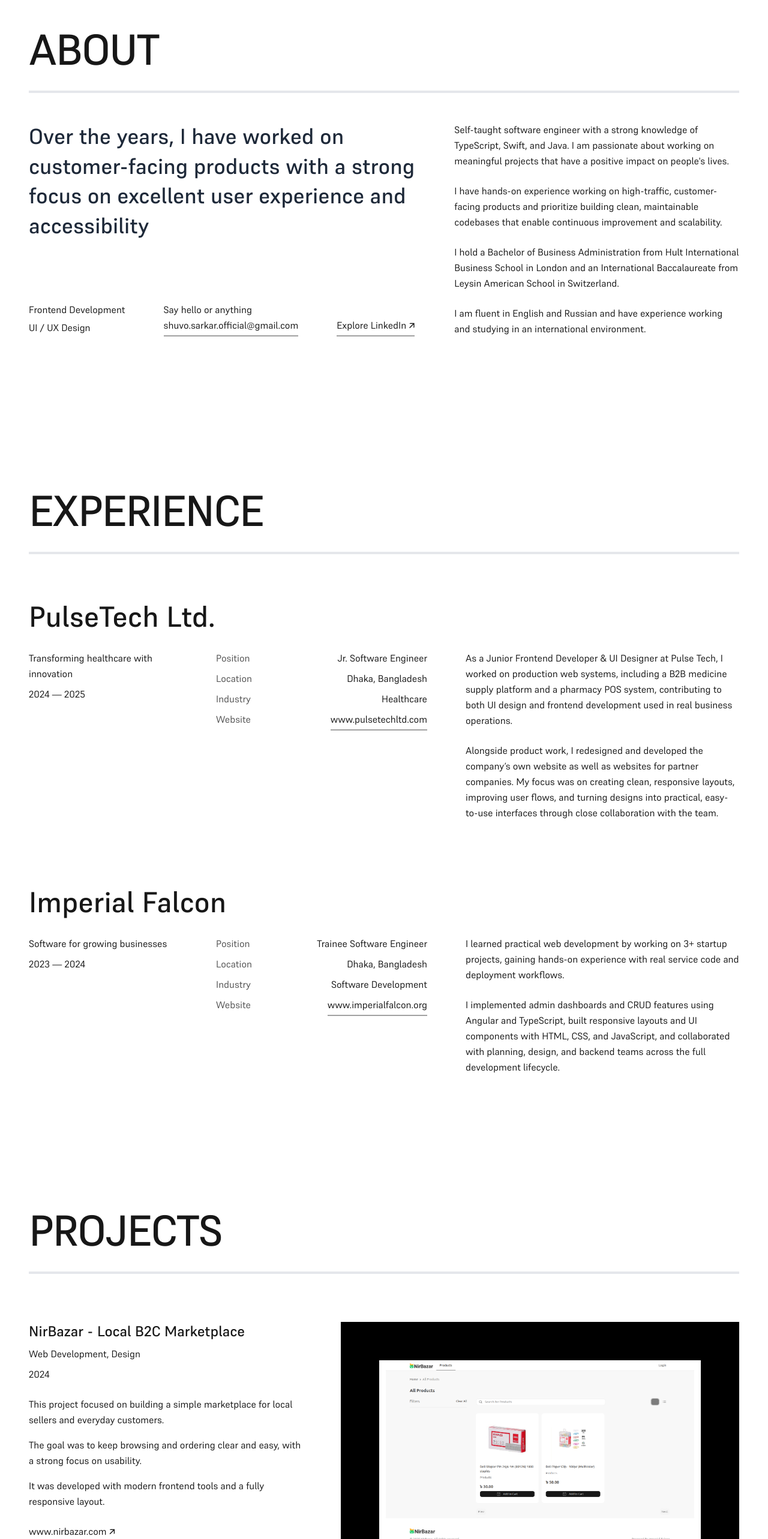
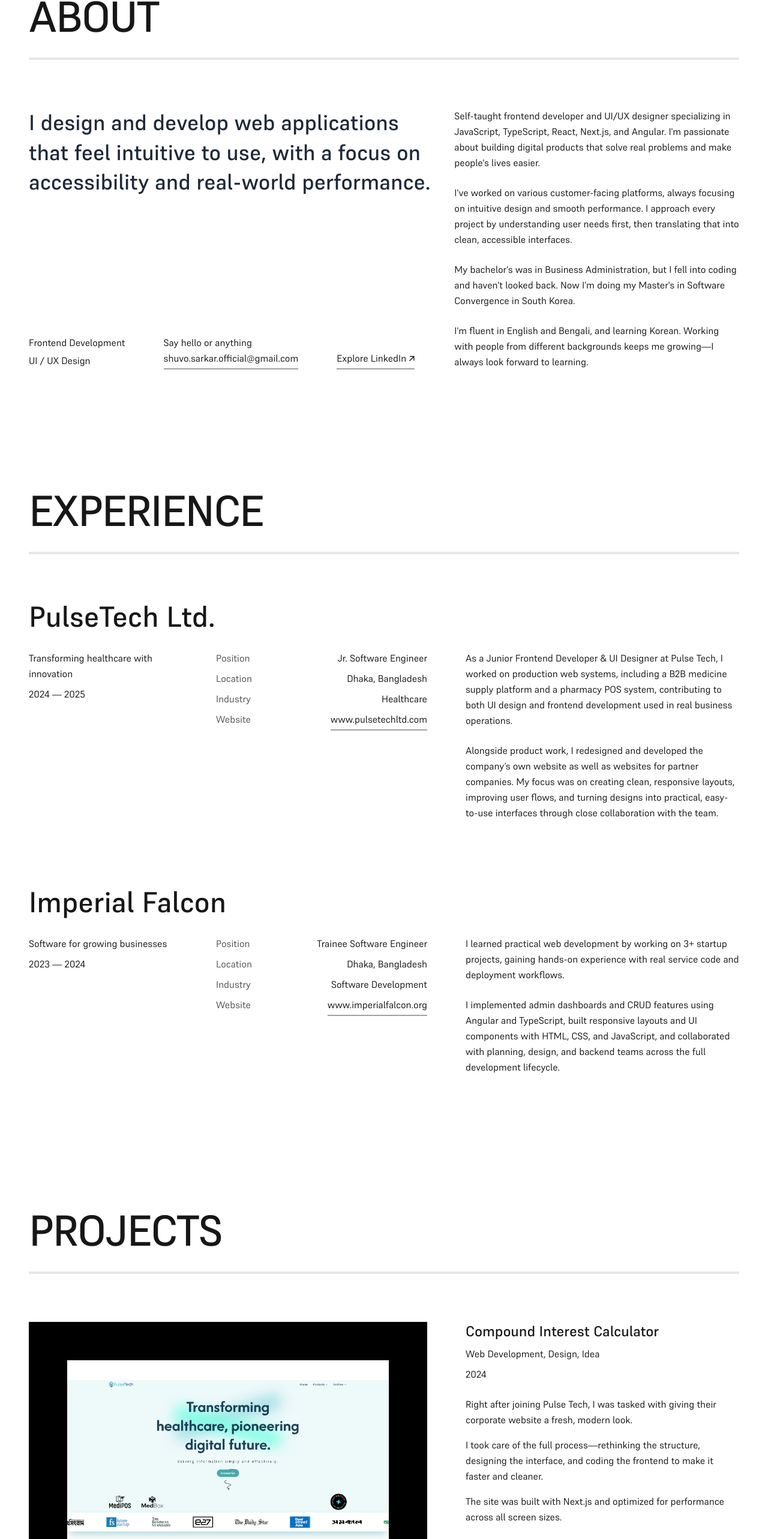
Before and after one commit to shuvosarkar96/shuvo-sarkar-web, a Next.js app: page / in a window 1280 px wide. Shown: the part 896-3462 px from the top of the page at 60% size. Built offline with nearby package versions, Linux system fonts and the light colour scheme.

Commit message:
feat: add project image and update project descriptions for clarity and relevance

```diff
--- a/src/components/sections/about.tsx
+++ b/src/components/sections/about.tsx
@@ -9,14 +9,14 @@ export default function About() {
           ABOUT
         </h2>
 
-        <hr className="border-2 border-gray-200 mb-12" />
+        <hr className="border-2 border-gray-200 mb-12 md:mb-20" />
 
         {/* Desktop: grid with two columns; Mobile: stacked */}
         <div className="grid grid-cols-1 md:grid-cols-12 gap-8 items-start md:auto-rows-fr">
           {/* Left large lead text */}
           <div className="md:col-span-7 h-full flex flex-col justify-between">
             <p className="text-2xl sm:text-3xl lg:text-4xl font-medium text-gray-800 leading-tight lg:leading-snug">
-              Over the years, I have worked on customer-facing products with a strong focus on excellent user experience and accessibility
+              I design and develop web applications that feel intuitive to use, with a focus on accessibility and real-world performance.
             </p>
 
             <div className="hidden md:flex flex-col lg:flex-row gap-8 lg:gap-2 xl:gap-16">
@@ -48,19 +48,19 @@ export default function About() {
           <div className="md:col-span-5 h-full">
             <div className="prose prose-sm max-w-none">
               <p className="mb-6">
-                Self-taught software engineer with a strong knowledge of TypeScript, Swift, and Java. I am passionate about working on meaningful projects that have a positive impact on people&apos;s lives.
+                Self-taught frontend developer and UI/UX designer specializing in JavaScript, TypeScript, React, Next.js, and Angular. I&apos;m passionate about building digital products that solve real problems and make people&apos;s lives easier.
               </p>
 
               <p className="mb-6">
-                I have hands-on experience working on high-traffic, customer-facing products and prioritize building clean, maintainable codebases that enable continuous improvement and scalability.
+                I&apos;ve worked on various customer-facing platforms, always focusing on intuitive design and smooth performance. I approach every project by understanding user needs first, then translating that into clean, accessible interfaces.
               </p>
 
               <p className="mb-6">
-                I hold a Bachelor of Business Administration from Hult International Business School in London and an International Baccalaureate from Leysin American School in Switzerland.
+                My bachelor&apos;s was in Business Administration, but I fell into coding and haven&apos;t looked back. Now I&apos;m doing my Master&apos;s in Software Convergence in South Korea.
               </p>
 
               <p className="mb-0">
-                I am fluent in English and Russian and have experience working and studying in an international environment.
+                I&apos;m fluent in English and Bengali, and learning Korean. Working with people from different backgrounds keeps me growing—I always look forward to learning.
               </p>
             </div>
           </div>
--- a/src/components/sections/projects.tsx
+++ b/src/components/sections/projects.tsx
@@ -12,7 +12,66 @@ export default function Projects() {
         <hr className="border-2 border-gray-200 mb-12 md:mb-20" />
 
         <div className="space-y-28">
+
           {/* 1st Project Item */}
+          <div className="grid grid-cols-1 lg:grid-cols-12 gap-24 lg:gap-16 items-start">
+
+            {/* Right image frame (LG+) */}
+            <div className="hidden lg:block lg:col-span-7">
+              <ImageFrame
+                images={[
+                  "/images/projects/ptl.png"
+                ]}
+              />
+            </div>
+
+            {/* Left content */}
+            <div className="lg:col-span-5">
+              <h3 className="text-2xl font-medium">
+                Compound Interest Calculator
+              </h3>
+
+              <p className="mt-2">
+                Web Development, Design, Idea
+              </p>
+
+              <p className="mt-2">
+                2024
+              </p>
+
+              {/* Mobile-only full bleed image */}
+              <div className="md:block lg:hidden mt-6 full-bleed md:mx-0 md:w-auto">
+                <ImageFrame
+                  images={[
+                    "/images/projects/ptl.png"
+                  ]}
+                />
+              </div>
+
+              <div className="mt-6 space-y-4 leading-relaxed">
+                <p>
+                  Right after joining Pulse Tech, I was tasked with giving their corporate website a fresh, modern look.
+                </p>
+
+                <p>
+                  I took care of the full process—rethinking the structure, designing the interface, and coding the frontend to make it faster and cleaner.
+                </p>
+
+                <p>
+                  The site was built with Next.js and optimized for performance across all screen sizes.
+                </p>
+              </div>
+
+              <HoverText
+                href="https://pulsetechltd.com/"
+                label="www.pulsetechltd.com 🡭"
+                className="hidden md:block md:w-fit mt-6"
+              />
+            </div>
+
+          </div>
+
+          {/* 2nd Project Item */}
           <div className="grid grid-cols-1 lg:grid-cols-12 gap-24 lg:gap-16 items-start">
 
             {/* Left content */}
@@ -33,8 +92,8 @@ export default function Projects() {
               <div className="md:block lg:hidden mt-6 full-bleed md:mx-0 md:w-auto">
                 <ImageFrame
                   images={[
-                    "/images/projects/nirbazar.png",
-                    "/images/projects/nirbazar-ad.jpg"
+                    "/images/projects/nirbazar-ad.jpg",
+                    "/images/projects/nirbazar.png"
                   ]}
                 />
               </div>
@@ -65,76 +124,14 @@ export default function Projects() {
             <div className="hidden lg:block lg:col-span-7">
               <ImageFrame
                 images={[
-                  "/images/projects/nirbazar.png",
-                  "/images/projects/nirbazar-ad.jpg"
+                  "/images/projects/nirbazar-ad.jpg",
+                  "/images/projects/nirbazar.png"
                 ]}
               />
             </div>
 
           </div>
 
-          {/* 2nd Project Item */}
-          <div className="grid grid-cols-1 lg:grid-cols-12 gap-24 lg:gap-16 items-start">
-
-            {/* Right image frame (LG+) */}
-            <div className="hidden lg:block lg:col-span-7">
-              <ImageFrame
-                images={[
-                  "/images/projects/image.png",
-                  "/images/projects/image.png"
-                ]}
-              />
-            </div>
-
-            {/* Left content */}
-            <div className="lg:col-span-5">
-              <h3 className="text-2xl font-medium">
-                Compound Interest Calculator
-              </h3>
-
-              <p className="mt-2">
-                Web Development, Design, Idea
-              </p>
-
-              <p className="mt-2">
-                2024
-              </p>
-
-              {/* Mobile-only full bleed image */}
-              <div className="md:block lg:hidden mt-6 full-bleed md:mx-0 md:w-auto">
-                <ImageFrame
-                  images={[
-                    "/images/projects/image.png",
-                    "/images/projects/image.png"
-                  ]}
-                />
-              </div>
-
-              <div className="mt-6 space-y-4 leading-relaxed">
-                <p>
-                  This side project started from my personal interest in the effects
-                  of compound interest.
-                </p>
-
-                <p>
-                  My goal was to create a simple, user-friendly tool that hides all
-                  the complexity — something people could use regularly.
-                </p>
-
-                <p>
-                  The project was developed using TypeScript, React, Vite, and
-                  deployed on Cloudflare Pages.
-                </p>
-              </div>
-
-              <HoverText
-                href="#"
-                label="Website.com 🡭"
-                className="hidden md:block md:w-fit mt-6"
-              />
-            </div>
-
-          </div>
         </div>
       </div>
     </section>
```
Also changed, not shown: public/images/projects/ptl.png (added).
